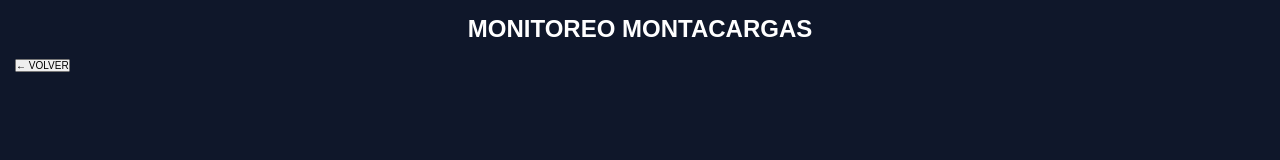
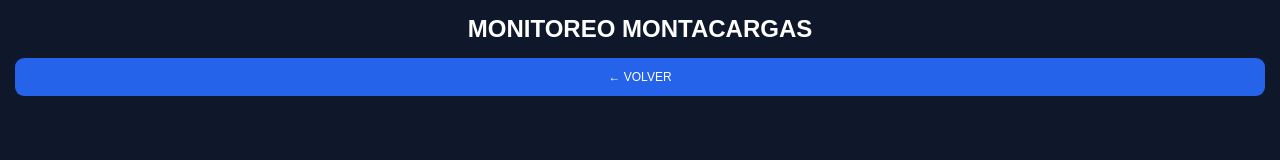
Before and after one commit to santi85227-hue/montacargas-api, a website: page Equipos.html in a window 1280 px wide. Drawn offline with Linux system fonts and the light colour scheme; no server answers.

Commit message:
Update Equipos.html

```diff
--- a/Equipos.html
+++ b/Equipos.html
@@ -140,6 +140,21 @@
       grid-template-columns:repeat(auto-fit,minmax(300px,1fr));
       gap:16px;
     }
+    .btn{
+      width:100%;
+      padding:16px;
+      border:none;
+      border-radius:12px;
+      background:#2563eb;
+      color:white;
+      font-size:16px;
+      cursor:pointer;
+      transition:0.3s;
+    }
+
+  .btn:hover{
+    background:#1d4ed8;
+  }
 
     .card{
       background:#1e293b;
```
